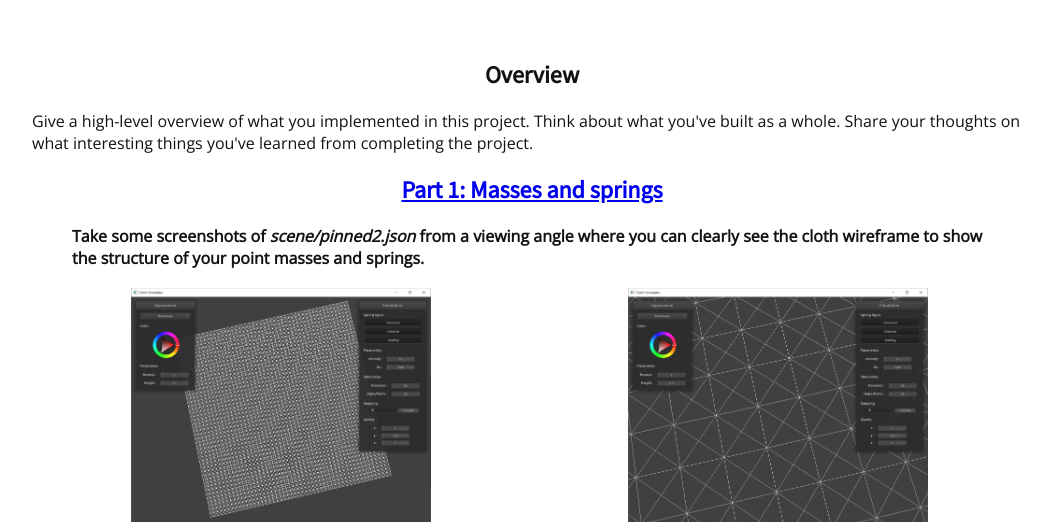
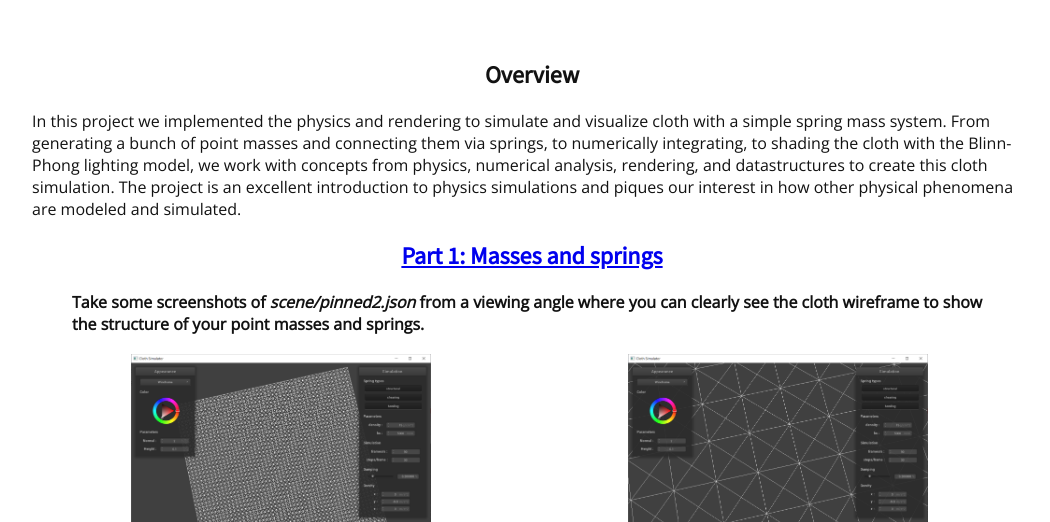
Before and after one commit to pritzza/CS184-Cloth-Simulator-Write-Up, a plain HTML site: page index.html in a window 1280 px wide. Shown: the part 278-800 px from the top of the page, without its empty margins (108-1158 px from the left). Drawn offline with nearby package versions, Linux system fonts and the light colour scheme.

Commit message:
added overview

```diff
--- a/index.html
+++ b/index.html
@@ -32,7 +32,8 @@
 
   <div>
     <h2 align="middle">Overview</h2>
-    <p>Give a high-level overview of what you implemented in this project. Think about what you've built as a whole. Share your thoughts on what interesting things you've learned from completing the project.</p>
+    <p>
+      In this project we implemented the physics and rendering to simulate and visualize cloth with a simple spring mass system. From generating a bunch of point masses and connecting them via springs, to numerically integrating, to shading the cloth with the Blinn-Phong lighting model, we work with concepts from physics, numerical analysis, rendering, and datastructures to create this cloth simulation. The project is an excellent introduction to physics simulations and piques our interest in how other physical phenomena are modeled and simulated.    </p>
   </div>
 
   <a href="https://cs184.eecs.berkeley.edu/sp23/docs/proj4-part-1">
```
